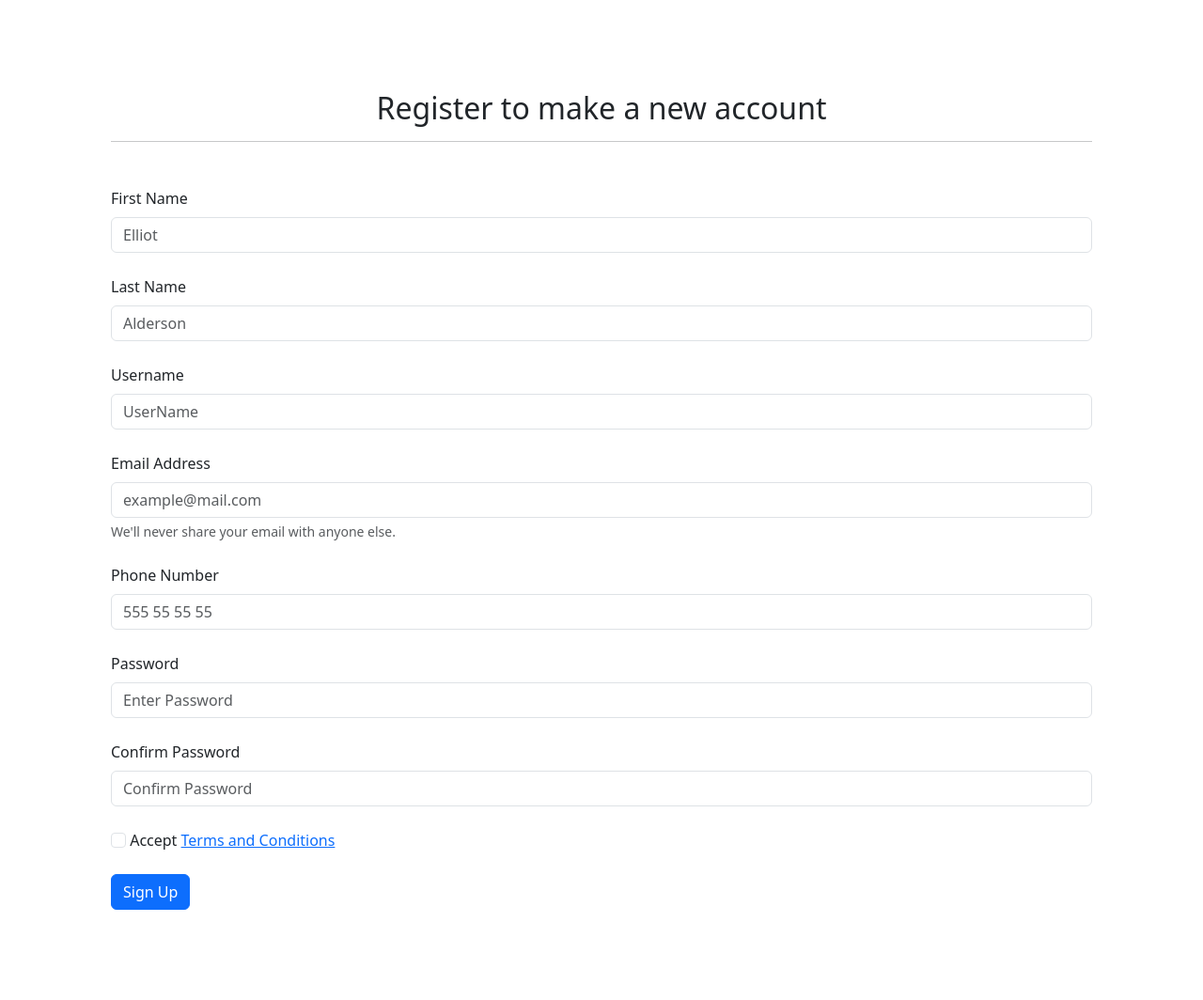
After one commit to TheMechanicalBeing/BadReads, a Flask app: page /auth/register in a window 1280 px wide. The commit adds this page. Shown: the whole page at 94% size. Run offline with Flask 3, Linux system fonts and the light colour scheme.

Commit message:
Start authentication; Add flask-wtf for forms; Add auth view; Add auth templates

```diff
--- a/requirements.txt
+++ b/requirements.txt
@@ -5,6 +5,7 @@ Flask==3.0.2
 Flask-Admin==1.6.1
 Flask-Login==0.6.3
 Flask-SQLAlchemy==3.1.1
+Flask-WTF==1.2.1
 greenlet==3.0.3
 itsdangerous==2.1.2
 Jinja2==3.1.3
--- a/src/__init__.py
+++ b/src/__init__.py
@@ -1,5 +1,5 @@
 from flask import Flask
-from flask_login import login_user
+from flask_login import logout_user
 
 from src.models import db, User, Author, Book, BookVersion, Language, Category, BookFormat
 from src.config import Config
@@ -13,11 +13,11 @@ from src.admin.user import UserView
 from src.admin.language import LanguageView
 from src.admin.category import CategoryView
 from src.admin.book_format import BookFormatView
-from src.views import main_bp
+from src.views import main_bp, auth_bp
 
 
 COMMANDS = [init_db, populate_db, personal_command]
-BLUEPRINTS = [main_bp]
+BLUEPRINTS = [main_bp, auth_bp]
 
 
 def create_app():
--- /dev/null
+++ b/src/templates/auth/register.html
@@ -0,0 +1,45 @@
+{% extends "/layouts/base.html" %}
+{% block head %}
+{% endblock %}
+{% block body %}
+    {% if form.errors %}
+        {% for field, errors in form.error.items() %}
+            {% for error in errors %}
+                <div class="alert alert-danger">
+                    {{ error }}
+                </div>
+            {% endfor %}
+        {% endfor %}
+    {% endif %}
+    <div class="container make-border mt-5 mb-5 p-5">
+        <h2 class="text-center">Register to make a new account</h2>
+        <hr class="mb-5"/>
+        <form method="post" action="">
+            {{ form.hidden_tag() }}
+            {{ form.first_name.label(class_="form-label") }}
+            {{ form.first_name(class_='form-control mb-4', placeholder="Elliot") }}
+            {{ form.last_name.label(class_="form-label") }}
+            {{ form.last_name(class_='form-control mb-4', placeholder="Alderson") }}
+            {{ form.username.label(class_="form-label") }}
+            {{ form.username(class_="form-control mb-4", placeholder="UserName") }}
+            {{ form.email_address.label(class_="form-label") }}
+            {{ form.email_address(class_="form-control", placeholder="example@mail.com") }}
+            <div id="emailHelp" class="form-text mb-4">We'll never share your email with anyone else.</div>
+            {{ form.phone_number.label(class_="form-label") }}
+            {{ form.phone_number(class_="form-control mb-4", placeholder="555 55 55 55") }}
+            {{ form.password.label(class_="form-label") }}
+            {{ form.password(class_="form-control mb-4", placeholder="Enter Password") }}
+            {{ form.confirm_password.label(class_="form-label") }}
+            {{ form.confirm_password(class_="form-control mb-4", placeholder="Confirm Password") }}
+            {{ form.terms_and_conditions(class="form-check-input") }}
+            <span>Accept <a href="#" class="link-primary">Terms and Conditions</a></span>
+            <div class="mt-4">
+                {{ form.submit(class_="btn btn-primary") }}
+            </div>
+        </form>
+    </div>
+
+    <script src="https://cdn.jsdelivr.net/npm/bootstrap@5.3.2/dist/js/bootstrap.bundle.min.js"
+            integrity="sha384-C6RzsynM9kWDrMNeT87bh95OGNyZPhcTNXj1NW7RuBCsyN/o0jlpcV8Qyq46cDfL"
+            crossorigin="anonymous"></script>
+{% endblock %}
--- a/src/templates/layouts/base.html
+++ b/src/templates/layouts/base.html
@@ -10,8 +10,9 @@
     {% endblock %}
 </head>
 <body>
-{#{% if current_user.is_authenticated %}#}
-{% include "layouts/navbar.html" %}
+{% if current_user.is_authenticated %}
+    {% include "layouts/navbar.html" %}
+{% endif %}
 {% include "layouts/flash-messages.html" %}
 {% block body %}
 {% endblock %}
--- a/src/views/__init__.py
+++ b/src/views/__init__.py
@@ -1 +1,2 @@
 from src.views.main.routes import main_bp
+from src.views.auth.routes import auth_bp
--- /dev/null
+++ b/src/views/auth/forms.py
@@ -0,0 +1,60 @@
+import re
+
+from flask_wtf import FlaskForm
+from wtforms.fields import StringField, PasswordField, SubmitField, BooleanField
+from wtforms.validators import DataRequired, ValidationError, Email
+
+from src.models import User
+
+
+class RegisterForm(FlaskForm):
+    first_name = StringField("First Name", validators=[DataRequired()])
+    last_name = StringField("Last Name", validators=[DataRequired()])
+    username = StringField("Username", validators=[DataRequired()])
+    email_address = StringField("Email Address", validators=[DataRequired(), Email()])
+    phone_number = StringField("Phone Number", validators=[DataRequired()])
+    password = PasswordField("Password", validators=[DataRequired()])
+    confirm_password = PasswordField("Confirm Password", validators=[DataRequired()])
+    terms_and_conditions = BooleanField("Terms and Conditions")
+    submit = SubmitField("Sign Up")
+
+    def validate_password(self, field):
+        contains_lowercase = re.compile(r".*[a-z].*")
+        contains_uppercase = re.compile(r".*[A-Z].*")
+        contains_digits = re.compile(r".*[0-9].*")
+        contains_symbol = re.compile(r".*[^\s0-9a-zA-Z].*")
+        contain_validators = [contains_lowercase, contains_uppercase, contains_digits, contains_symbol]
+        if not all([validator.search(field.data) for validator in contain_validators]):
+            raise ValidationError("Stronger password needed (must contain: uppercase, lowercase, digit and symbol character).")
+
+    def validate_confirm_password(self, field):
+        if field.data != self.password.data:
+            raise ValidationError("Passwords does not match.")
+
+    def validate_phone_number(self, field):
+        phone_number_compiler = re.compile(r'''^\s*
+                   (\+\d{1,3}(\s|-|))?     # Lets user use regional code
+                   \d{3}(\s|-|)            # First 3 digits Delimeters can be - '-'; ' ' or ''
+                   ((\d{2}(\s|-|)){2}      # First format where you can section numbers dividing by 2 digits
+                   \d{2}|
+                   \d{3}(\s|-|)\d{3})      # Second format where you can section numbers dividing by 3 digits
+                   \s*                     # Last 2 digits
+                   $''', re.VERBOSE, )
+        if not phone_number_compiler.search(field.data):
+            raise ValidationError(f"Invalid phone number.")
+
+
+    def validate_terms_and_conditions(self, field):
+        if not field.data:
+            raise ValidationError(f"You must accept terms and conditions.")
+
+    def validate_email_address(self, field):
+        if User.query.filter_by(email_address=field.data).first():
+            raise ValidationError(f"This email already exists. Please try another one.")
+
+
+class LoginForm(FlaskForm):
+    email_address = StringField("Email", validators=[DataRequired(), Email()])
+    password = PasswordField("Password", validators=[DataRequired()])
+    remember_me = BooleanField("Remember Me")
+    submit = SubmitField("Log In")
--- /dev/null
+++ b/src/views/auth/routes.py
@@ -0,0 +1,16 @@
+from os import path
+
+from flask import Blueprint, render_template
+
+from src.config import Config
+from src.views.auth.forms import RegisterForm
+
+
+TEMPLATE_FOLDER = path.join(Config.TEMPLATE_FOLDER, "auth")
+auth_bp = Blueprint("auth_bp", __name__, template_folder=TEMPLATE_FOLDER, url_prefix="/auth")
+
+
+@auth_bp.route("/register")
+def register_get():
+    form = RegisterForm()
+    return render_template("register.html", form=form)
```
Also changed, not shown: src/templates/auth/login.html (added, +10 -0 lines).
